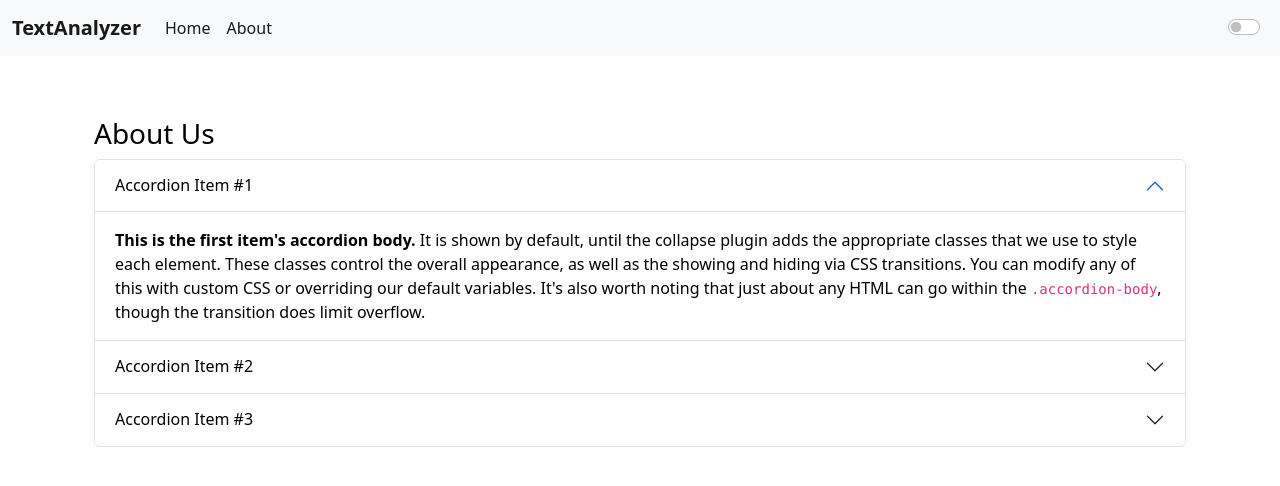
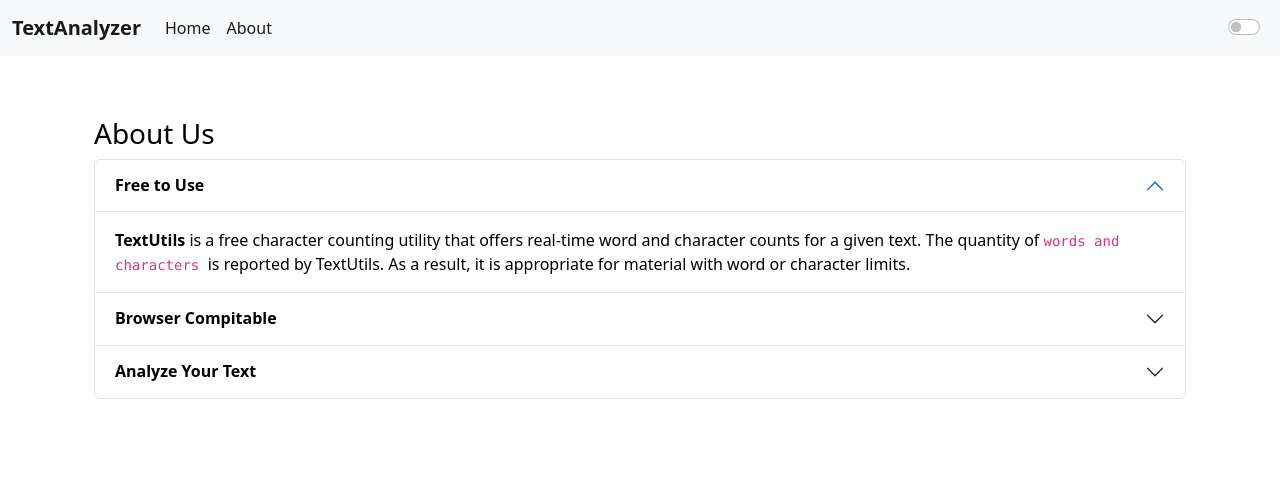
Before and after one commit to shamimkhaled/ReactJS, a React (Create React App) app in the folder TextAnalyzer/: page /about in a window 1280 px wide. Shown: the top 486 px of the page. Built offline with nearby package versions, Linux system fonts and the light colour scheme.

Commit message:
Update About.js

```diff
--- a/TextAnalyzer/src/components/About.js
+++ b/TextAnalyzer/src/components/About.js
@@ -40,7 +40,7 @@
               aria-expanded="true"
               aria-controls="collapseOne"
             >
-              Accordion Item #1
+              <strong>Free to Use</strong>
             </button>
           </h2>
           <div
@@ -50,14 +50,7 @@
             data-bs-parent="#accordionExample"
           >
             <div className="accordion-body" style={{ backgroundColor: props.mode==='dark'?'#212529':'white', color: props.mode==='dark'?'white':'black' }}>
-              <strong>This is the first item's accordion body.</strong> It is
-              shown by default, until the collapse plugin adds the appropriate
-              classes that we use to style each element. These classes control
-              the overall appearance, as well as the showing and hiding via CSS
-              transitions. You can modify any of this with custom CSS or
-              overriding our default variables. It's also worth noting that just
-              about any HTML can go within the <code>.accordion-body</code>,
-              though the transition does limit overflow.
+              <strong>TextUtils</strong> is a free character counting utility that offers real-time word and character counts for a given text. The quantity of <code> words and characters </code> is reported by TextUtils. As a result, it is appropriate for material with word or character limits.
             </div>
           </div>
         </div>
@@ -72,7 +65,7 @@
               aria-expanded="false"
               aria-controls="collapseTwo"
             >
-              Accordion Item #2
+              <strong>Browser Compitable</strong>
             </button>
           </h2>
           <div
@@ -82,14 +75,7 @@
             data-bs-parent="#accordionExample"
           >
             <div className="accordion-body" style={{ backgroundColor: props.mode==='dark'?'#212529':'white', color: props.mode==='dark'?'white':'black' }}>
-              <strong>This is the second item's accordion body.</strong> It is
-              hidden by default, until the collapse plugin adds the appropriate
-              classes that we use to style each element. These classes control
-              the overall appearance, as well as the showing and hiding via CSS
-              transitions. You can modify any of this with custom CSS or
-              overriding our default variables. It's also worth noting that just
-              about any HTML can go within the <code>.accordion-body</code>,
-              though the transition does limit overflow.
+              <strong>Any online browser,</strong> including Chrome, Firefox, Internet Explorer, Safari, and Opera, may use this word counter software. In Facebook, blogs, novels, excel documents, PDF documents, essays, etc., <code>character counts</code> are appropriate.
             </div>
           </div>
         </div>
@@ -104,7 +90,7 @@
               aria-expanded="false"
               aria-controls="collapseThree"
             >
-              Accordion Item #3
+              <strong>Analyze Your Text</strong>
             </button>
           </h2>
           <div
```
